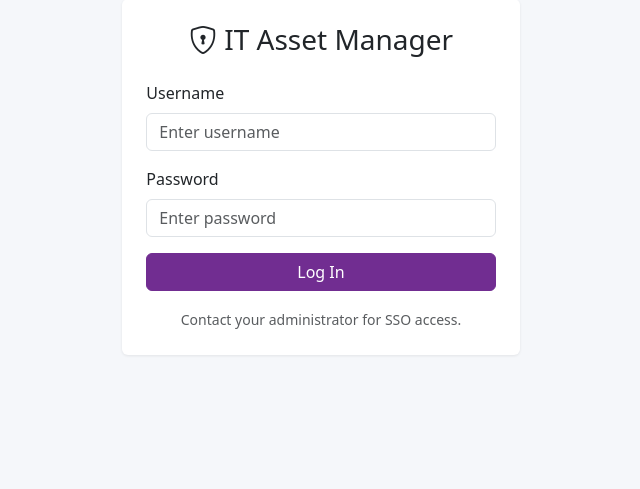
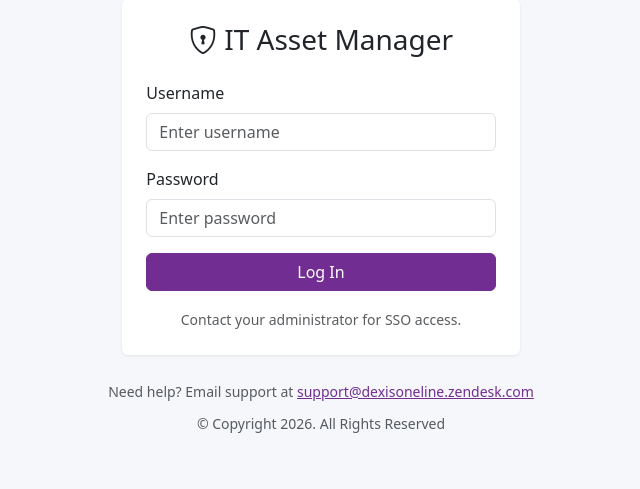
Before and after one commit to fkeita82/Asset, a Flask app: page /login in a window 1280 px wide. Shown: the part 69-558 px from the top of the page, without its empty margins (319-959 px from the left). Run offline with Flask 3, Linux system fonts and the light colour scheme; some libraries are stand-ins or nearby versions.

Commit message:
Add support email and copyright to login page

```diff
--- a/templates/login.html
+++ b/templates/login.html
@@ -50,4 +50,10 @@
         </div>
     </div>
 </div>
+<div class="text-center mt-4">
+    <small class="text-muted">Need help? Email support at <a href="mailto:support@dexisoneline.zendesk.com">support@dexisoneline.zendesk.com</a></small>
+</div>
+<div class="text-center mt-2">
+    <small class="text-muted">&copy; Copyright 2026. All Rights Reserved</small>
+</div>
 {% endblock %}
```
